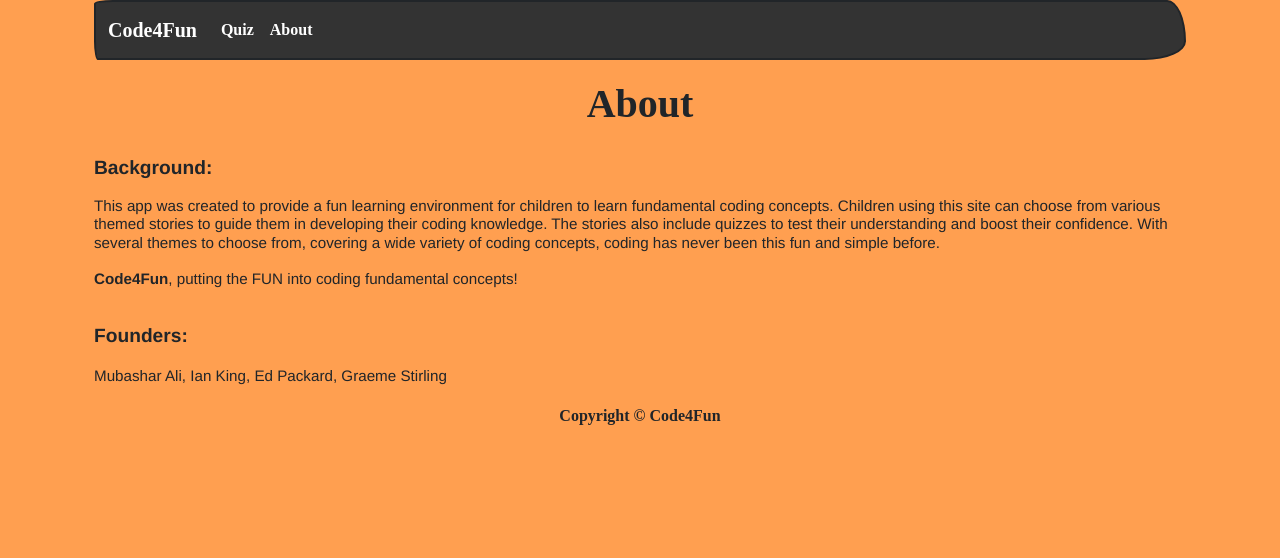
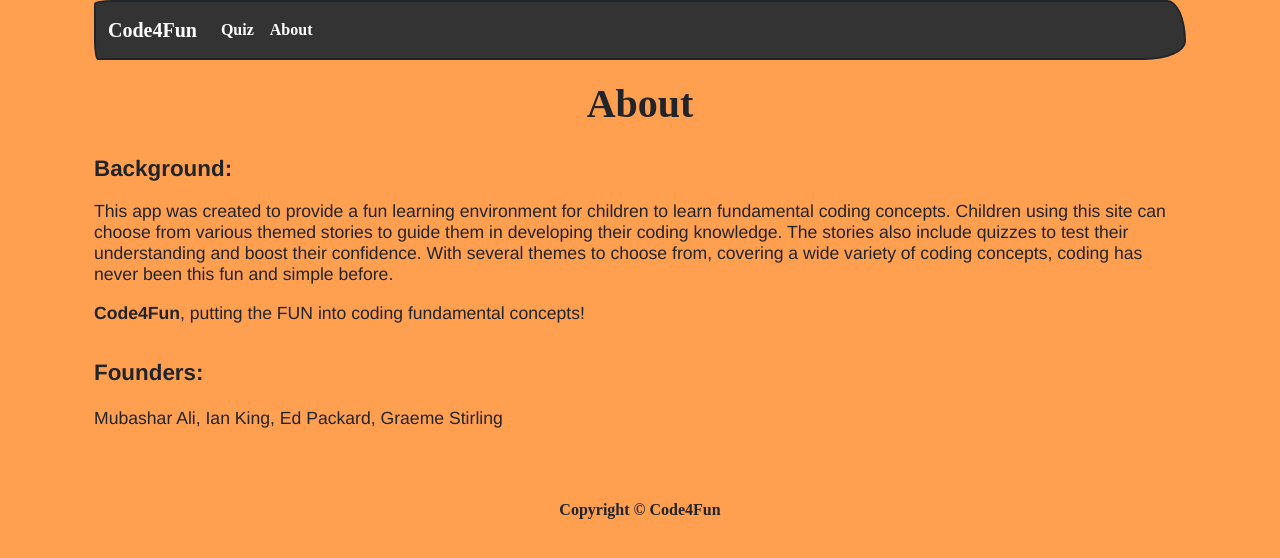
Before and after one commit to moby-codes/makers-final-project, a React (Create React App) app in the folder client/: page /about in a window 1280 px wide. Shown: the top 558 px of the page. Built offline with nearby package versions, Linux system fonts and the light colour scheme; a web font is replaced by a local one.

Commit message:
font size increased about page

```diff
--- a/client/src/components/About.jsx
+++ b/client/src/components/About.jsx
@@ -9,7 +9,7 @@ export const About = () => {
       </Container>
     </div>
     <Container>
-        <h3 data-testid="aboutHeading1" id="about-page-title"><strong>Background:</strong></h3>
+        <h3 class="about-size" data-testid="aboutHeading1" id="about-page-title"><strong>Background:</strong></h3>
     </Container>
     <div className="about_us_paragraph">
       <Container>
--- a/client/src/stylesheet.css
+++ b/client/src/stylesheet.css
@@ -53,21 +53,19 @@ body {
 
 #about-page-title {
   font-family: helvetica;
-  font-size: 1.2em;
+  font-size: 1.4em;
   padding-top: 20px;
 }
 
 #about-page-non-title {
   font-family: helvetica;
-  font-size: 0.95em;
+  font-size: 1.1em;
   text-align: left;
   padding-top: 10px;
   font-weight: normal;
 }
 
-/* #root{
-  background-color: rgb(255, 159, 80);
-} */
+
 
 .title {
   text-align: center;
@@ -92,6 +90,7 @@ body {
 }
 
 .footer {
+  padding-top: 50px;
   text-align: center;
   bottom: 0;
   position: relative;
@@ -129,11 +128,6 @@ body {
   text-align: center;
 }
 
-/* .about_us_paragraph {
-  text-align: left;
-  padding-top: 20px;
-} */
-
 .about_us_title {
   padding-top: 20px;
   text-align: center;
```
